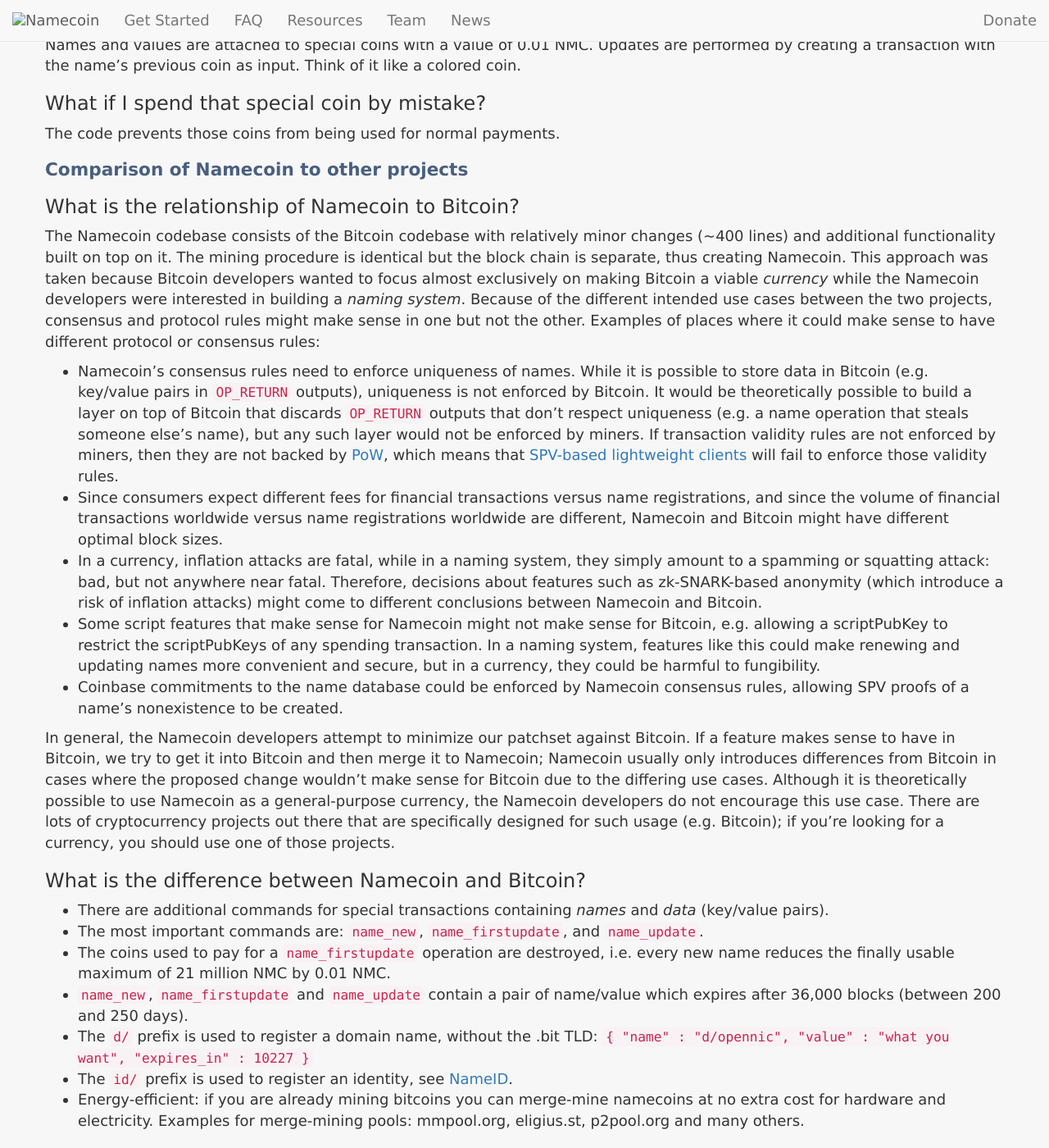
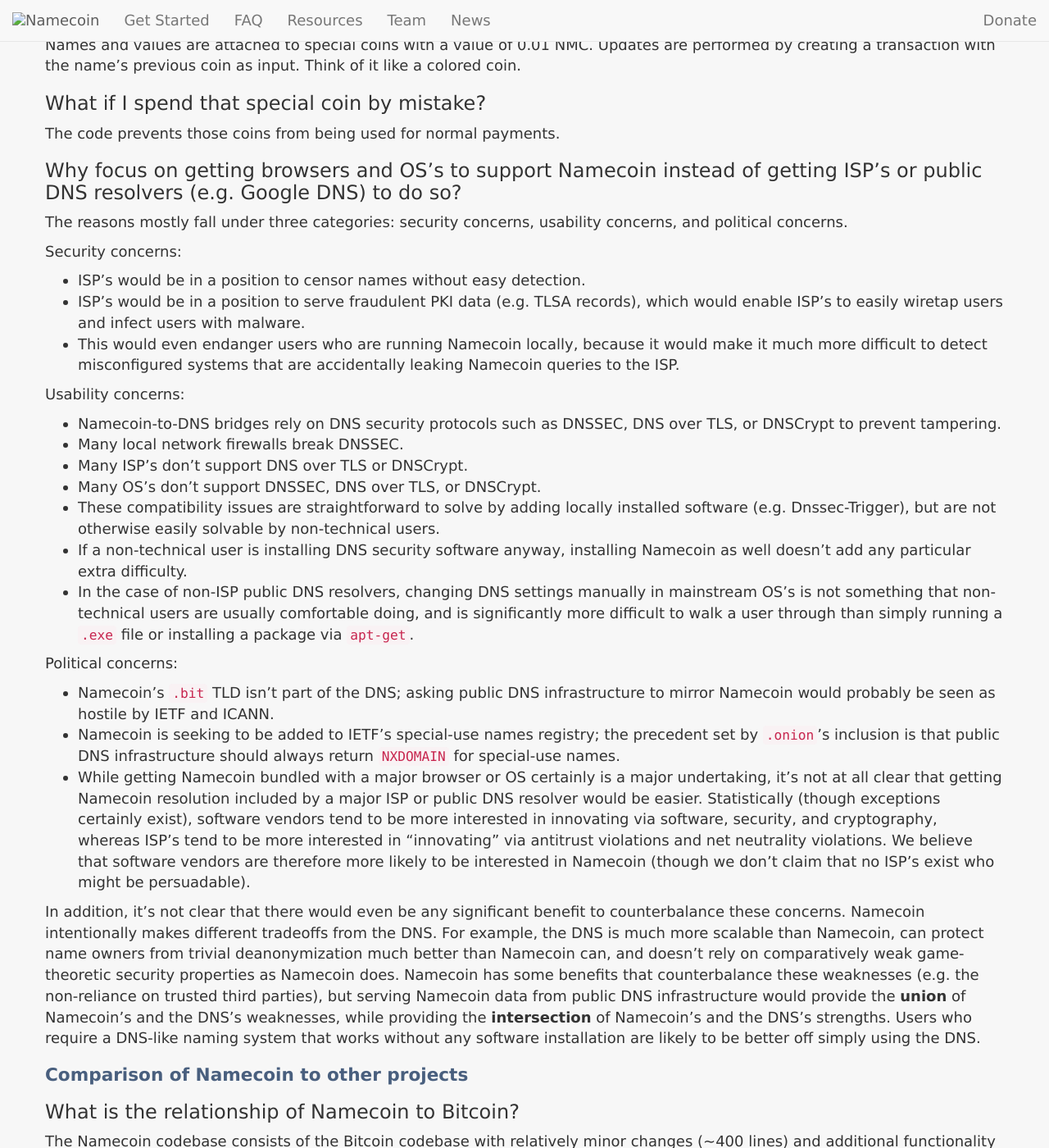
Before and after one commit to JeremyRand/namecoin.org, a Jekyll site: the page built from docs/faq/index.md, in a window 1280 px wide and 1400 px high, scrolled down 2605 px. Shown: the whole window at 82% size. Built offline with Jekyll 4.4.1, drawn with Linux system fonts in a browser that asks for light colours; nearby versions of some CDN libraries; library files that are not in the unit come from our copies.

Commit message:
Add FAQ entry "Why focus on getting browsers and OS's to support Namecoin instead of getting ISP's or public DNS resolvers (e.g. Google DNS) to do so?"

```diff
--- a/docs/faq/index.md
+++ b/docs/faq/index.md
@@ -78,6 +78,34 @@ Names and values are attached to special coins with a value of 0.01 NMC. Updates
 ### What if I spend that special coin by mistake?
 
 The code prevents those coins from being used for normal payments.
+
+### Why focus on getting browsers and OS's to support Namecoin instead of getting ISP's or public DNS resolvers (e.g. Google DNS) to do so?
+
+The reasons mostly fall under three categories: security concerns, usability concerns, and political concerns.
+
+Security concerns:
+
+* ISP's would be in a position to censor names without easy detection.
+* ISP's would be in a position to serve fraudulent PKI data (e.g. TLSA records), which would enable ISP's to easily wiretap users and infect users with malware.
+* This would even endanger users who are running Namecoin locally, because it would make it much more difficult to detect misconfigured systems that are accidentally leaking Namecoin queries to the ISP.
+
+Usability concerns:
+
+* Namecoin-to-DNS bridges rely on DNS security protocols such as DNSSEC, DNS over TLS, or DNSCrypt to prevent tampering.
+* Many local network firewalls break DNSSEC.
+* Many ISP's don't support DNS over TLS or DNSCrypt.
+* Many OS's don't support DNSSEC, DNS over TLS, or DNSCrypt.
+* These compatibility issues are straightforward to solve by adding locally installed software (e.g. Dnssec-Trigger), but are not otherwise easily solvable by non-technical users.
+* If a non-technical user is installing DNS security software anyway, installing Namecoin as well doesn't add any particular extra difficulty.
+* In the case of non-ISP public DNS resolvers, changing DNS settings manually in mainstream OS's is not something that non-technical users are usually comfortable doing, and is significantly more difficult to walk a user through than simply running a `.exe` file or installing a package via `apt-get`.
+
+Political concerns:
+
+* Namecoin's `.bit` TLD isn't part of the DNS; asking public DNS infrastructure to mirror Namecoin would probably be seen as hostile by IETF and ICANN.
+* Namecoin is seeking to be added to IETF's special-use names registry; the precedent set by `.onion`'s inclusion is that public DNS infrastructure should always return `NXDOMAIN` for special-use names.
+* While getting Namecoin bundled with a major browser or OS certainly is a major undertaking, it's not at all clear that getting Namecoin resolution included by a major ISP or public DNS resolver would be easier.  Statistically (though exceptions certainly exist), software vendors tend to be more interested in innovating via software, security, and cryptography, whereas ISP's tend to be more interested in "innovating" via antitrust violations and net neutrality violations.  We believe that software vendors are therefore more likely to be interested in Namecoin (though we don't claim that no ISP's exist who might be persuadable).
+
+In addition, it's not clear that there would even be any significant benefit to counterbalance these concerns.  Namecoin intentionally makes different tradeoffs from the DNS.  For example, the DNS is much more scalable than Namecoin, can protect name owners from trivial deanonymization much better than Namecoin can, and doesn't rely on comparatively weak game-theoretic security properties as Namecoin does.  Namecoin has some benefits that counterbalance these weaknesses (e.g. the non-reliance on trusted third parties), but serving Namecoin data from public DNS infrastructure would provide the **union** of Namecoin's and the DNS's weaknesses, while providing the **intersection** of Namecoin's and the DNS's strengths.  Users who require a DNS-like naming system that works without any software installation are likely to be better off simply using the DNS.
 
 ## Comparison of Namecoin to other projects
 
```
